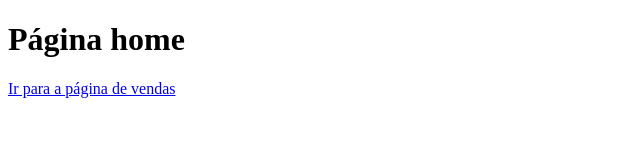
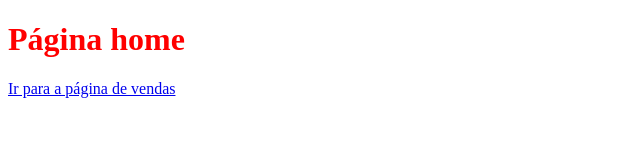
Before and after one commit to Dionepx/aulagithub, a plain HTML site: page index.html in a window 1280 px wide. Shown: the whole page, without its empty margins (0-640 px from the left). Drawn offline with Linux system fonts and the light colour scheme.

Commit message:
Criada style.css

```diff
--- a/index.html
+++ b/index.html
@@ -3,6 +3,7 @@
 <head>
      <meta charset="UTF-8">
      <meta name="viewport" content="width=device-width, initial-scale=1.0">
+
      <title>Document</title>
 </head>
 <body>
@@ -10,5 +11,13 @@
      <h1>Página home</h1>
      <a href="vendas.html">Ir para a página de vendas</a>
 
+     <style>
+
+          h1 {
+               color: red;
+          }
+
+     </style>
+
 </body>
 </html>
```
Also changed, not shown: vendas.html (+7 -0 lines), style.css (added).
